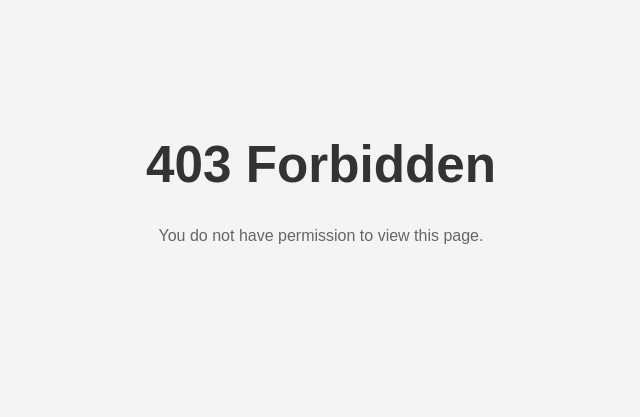
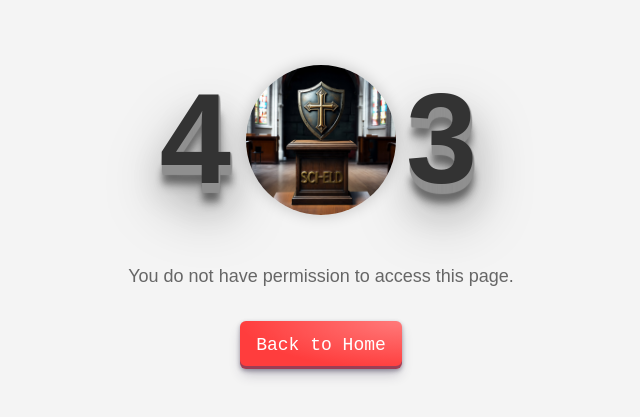
Before and after one commit to joymundia98/Shield_dev, a React (Vite) app in the folder client/: page /403 in a window 1280 px wide. Shown: the part 217-634 px from the top of the page, without its empty margins (319-959 px from the left). Built offline with nearby package versions, Linux system fonts and the light colour scheme; no server answers.

Commit message:
styled forbidden page

```diff
--- a/client/src/pages/ForbiddenPage.tsx
+++ b/client/src/pages/ForbiddenPage.tsx
@@ -1,12 +1,123 @@
-//import React from 'react';
+import React from 'react';
+import { useNavigate } from 'react-router-dom';
+import heroImage from '../assets/heroImage.jpeg';
 
-const ForbiddenPage = () => {
+const ForbiddenPage: React.FC = () => {
+  const navigate = useNavigate();
+
+  const handleGoHome = () => {
+    navigate('/');
+  };
+
   return (
-    <div style={{ textAlign: 'center', marginTop: '50px' }}>
-      <h1>403 Forbidden</h1>
-      <p>You do not have permission to view this page.</p>
+    <div style={styles.container}>
+      <div style={styles.errorTextContainer}>
+        <span style={styles.number}>4</span>
+        <div style={styles.imageContainer}>
+          <img src={heroImage} alt="403 Image" style={styles.heroImage} />
+        </div>
+        <span style={styles.number}>3</span>
+      </div>
+
+      <div style={styles.textContainer}>
+        <p style={styles.message}>
+          You do not have permission to access this page.
+        </p>
+        <button onClick={handleGoHome} style={styles.button29}>
+          Back to Home
+        </button>
+      </div>
     </div>
   );
 };
 
+const styles = {
+  container: {
+    display: 'flex',
+    width: '100vw',
+    justifyContent: 'center',
+    alignItems: 'center',
+    height: '100vh',
+    backgroundColor: '#f4f4f4',
+    flexDirection: 'column' as 'column',
+    textAlign: 'center' as 'center',
+    padding: '20px',
+  },
+  errorTextContainer: {
+    display: 'flex',
+    justifyContent: 'center',
+    alignItems: 'center',
+    fontWeight: 'bold',
+    color: '#333',
+    fontSize: '10vw',
+    letterSpacing: '5px',
+    position: 'relative' as 'relative',
+  },
+  number: {
+    fontSize: 'inherit',
+    zIndex: 1,
+    textShadow: `
+      1px 1px 1px #919191,
+      1px 2px 1px #919191,
+      1px 3px 1px #919191,
+      1px 4px 1px #919191,
+      1px 5px 1px #919191,
+      1px 6px 1px #919191,
+      1px 7px 1px #919191,
+      1px 8px 1px #919191,
+      1px 9px 1px #919191,
+      1px 10px 1px #919191,
+      1px 18px 6px rgba(16,16,16,0.4),
+      1px 22px 10px rgba(16,16,16,0.2),
+      1px 25px 35px rgba(16,16,16,0.2),
+      1px 30px 60px rgba(16,16,16,0.4)
+    `,
+  },
+  imageContainer: {
+    display: 'flex',
+    justifyContent: 'center',
+    alignItems: 'center',
+    margin: '0 10px',
+  },
+  heroImage: {
+    width: '150px',
+    height: '150px',
+    borderRadius: '50%',
+    objectFit: 'cover' as 'cover',
+    zIndex: 0,
+    boxShadow: '0 0 15px rgba(0, 0, 0, 0.2)',
+  },
+  textContainer: {
+    marginTop: '20px',
+  },
+  message: {
+    fontSize: '18px',
+    color: '#666',
+  },
+  button29: {
+    alignItems: 'center',
+    appearance: 'none' as 'none',
+    backgroundImage:
+      'radial-gradient(100% 100% at 100% 0, #ff7a7a 0, #ff3d3d 100%)', // 🔴 slight red tone for "forbidden"
+    border: '0',
+    borderRadius: '6px',
+    boxShadow:
+      'rgba(45, 35, 66, .4) 0 2px 4px, rgba(45, 35, 66, .3) 0 7px 13px -3px, rgba(58, 65, 111, .5) 0 -3px 0 inset',
+    boxSizing: 'border-box' as 'border-box',
+    color: '#fff',
+    cursor: 'pointer',
+    display: 'inline-flex',
+    fontFamily: '"JetBrains Mono", monospace',
+    height: '48px',
+    justifyContent: 'center',
+    paddingLeft: '16px',
+    paddingRight: '16px',
+    transition: 'box-shadow .15s, transform .15s',
+    userSelect: 'none' as 'none',
+    WebkitUserSelect: 'none' as 'none',
+    touchAction: 'manipulation',
+    fontSize: '18px',
+  },
+};
+
 export default ForbiddenPage;
```
